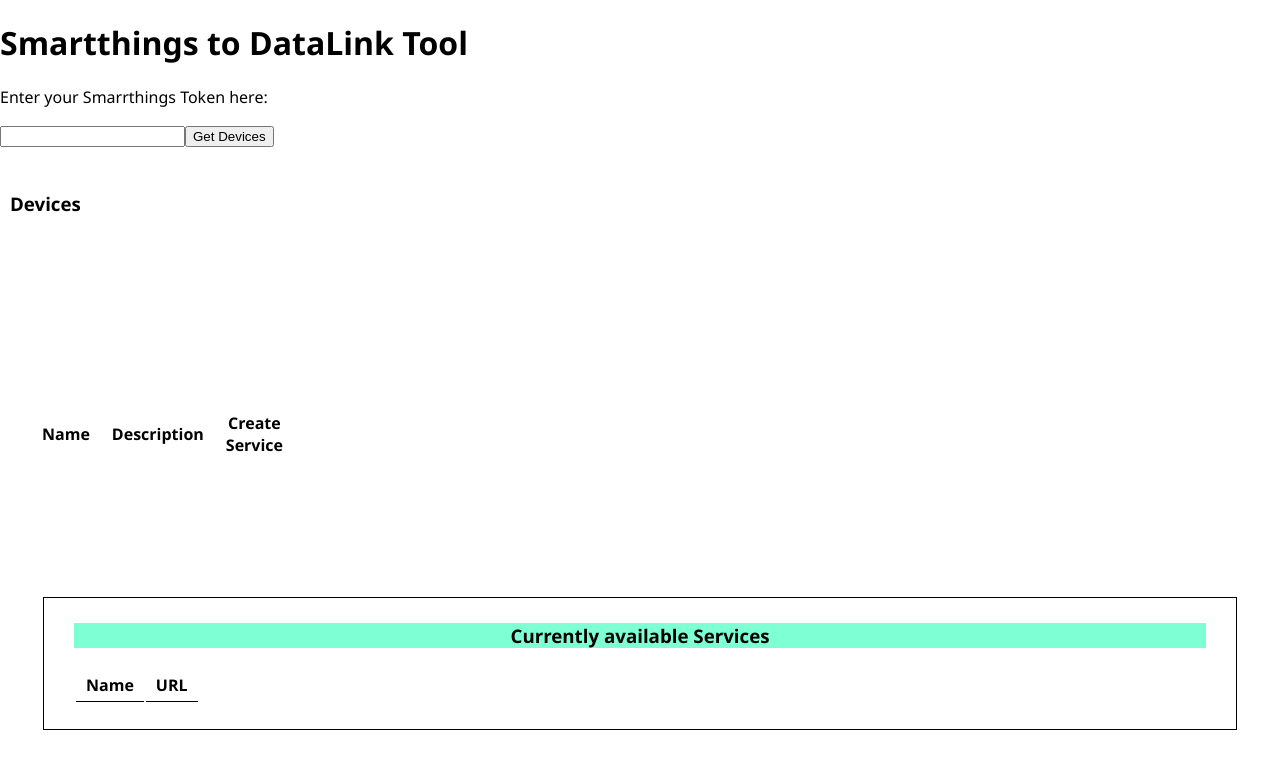
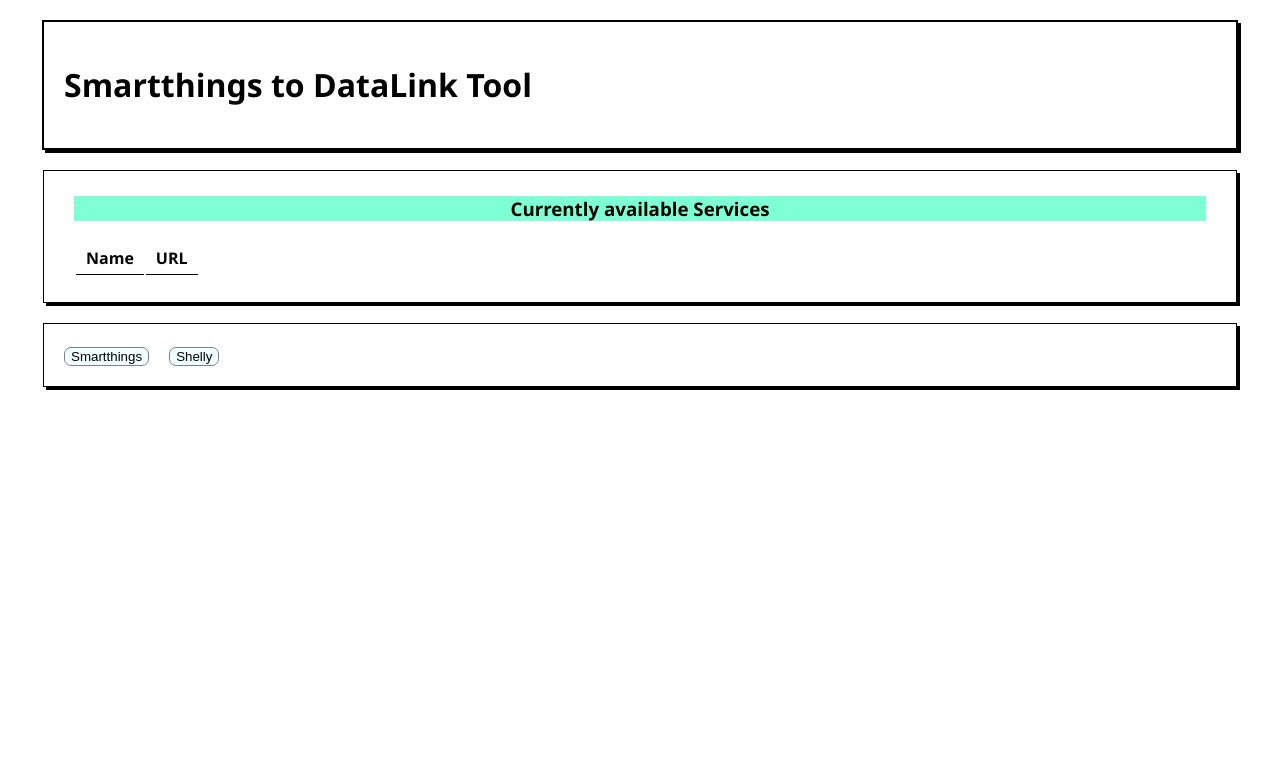
Before and after one commit to TBEMSESG/smartthings_mqtt_datalink, a website: page frontend/html/index.html in a window 1280 px wide. Drawn offline with Linux system fonts and the light colour scheme; no server answers.

Commit message:
updated Style

```diff
--- a/frontend/html/index.html
+++ b/frontend/html/index.html
@@ -12,10 +12,29 @@
                 <h1>Smartthings to DataLink Tool</h1>
             </div>
         </header>
+        <section class="services">
+            <div>
+                <div class="services-table">
+                    <h3>Currently available Services</h3>
+                    <table class="services_table">
+                        <tr class="table_title">
+                            <td>Name</td><td>URL</td>
+                        </tr>
+                    </table>
+                </div>
+            </div>
+        </section>
+        <section class="controls">
+            <div class="buttons">
+                <div class="smartthings-btn"><button >Smartthings</button></div>
+                <div class="shelly-btn"><button>Shelly</button></div>
+            </div>
+        </section>
+        <section class="smartthings hidden">
     <section class="section-secrets">
         <div>
             <div class="secrets">
-                <p>Enter your Smarrthings Token here:</p>
+                <p>Enter your Smartthings Token here:</p>
                 <input type="password" class="token-input"><button>Get Devices</button>
             </div>
         </div>
@@ -45,17 +64,6 @@
             <input type="button" value="Create Service">
         </div> -->
     </section>
-    <section class="services">
-        <div>
-            <div class="services-table">
-                <h3>Currently available Services</h3>
-                <table class="services_table">
-                    <tr class="table_title">
-                        <td>Name</td><td>URL</td>
-                    </tr>
-                </table>
-            </div>
-        </div>
 </section>
 <script src="index.js"></script>
 </body>
--- a/frontend/html/index.js
+++ b/frontend/html/index.js
@@ -10,6 +10,10 @@
 const selectedPath = document.querySelector('.selected-path');
 const selectedDevice = document.querySelector('.selected-device');
 const createServiceBtn = document.querySelector('.create-btn');
+const smartthingsSection = document.querySelector('.smartthings');
+const smartthingsBtn = document.querySelector('.smartthings-btn');
+const shellyBtn = document.querySelector('.shelly-btn');
+
 const host = document.location.host;
 console.log("the host is: ", host);
 const hostUrl = host.split(':');
@@ -27,7 +31,7 @@
 table.addEventListener('click', selectItem );
 //detail.addEventListener('click', showSelection );
 document.addEventListener('DOMContentLoaded', getServicesList)
-
+smartthingsBtn.addEventListener('click', ()=> smartthingsSection.classList.toggle('hidden'))
 
 function showSelection(event) {
 
@@ -213,7 +217,7 @@
         // const btn = document.createElement('button')
 
         name.innerText= e.deviceName;
-        url.innerText= `http://${hostUrl[0]}:3000/services/${e.serviceId}`;
+        url.innerText= `http://${hostUrl[0]}:3000/services/${e.serviceId}/xml`;
         // btn.textContent= 'create';
         newTr.classList.add('table_item');
 
--- a/frontend/html/styles.css
+++ b/frontend/html/styles.css
@@ -1,9 +1,26 @@
 .hidden, .deviceId {
     display: none;
 }
+
 body {
     margin: 0;
     font-family: 'Segoe UI', Tahoma, Geneva, Verdana, sans-serif;
+}
+header {
+    padding: 20px;
+    width: 90%;
+    margin: 20px auto;
+    border: 2px solid black;
+    box-shadow: 3px 3px rgb(0, 0, 0);
+}
+
+.hidden {
+    display:none;
+}
+
+.buttons {
+    display: flex;
+    gap: 20px;
 }
 .main_table {
     /* display: block; */
@@ -15,6 +32,19 @@
 td {
     border-bottom: 1px solid black;
     padding: 5px 10px;
+}
+
+.smartthings, .controls , .services{
+    border: 1px solid black;
+    padding: 20px;
+    width: 90%;
+    margin: 20px auto;
+    box-shadow: 3px 3px rgb(0, 0, 0);
+}
+button {
+    background-color: azure;
+    border: .2px solid gray;
+    border-radius: 7px;
 }
 
 .table_title {
```
Also changed, not shown: backend/routes/routes.js (+5 -2 lines). Lines whose indentation alone changed are shown as unchanged.
